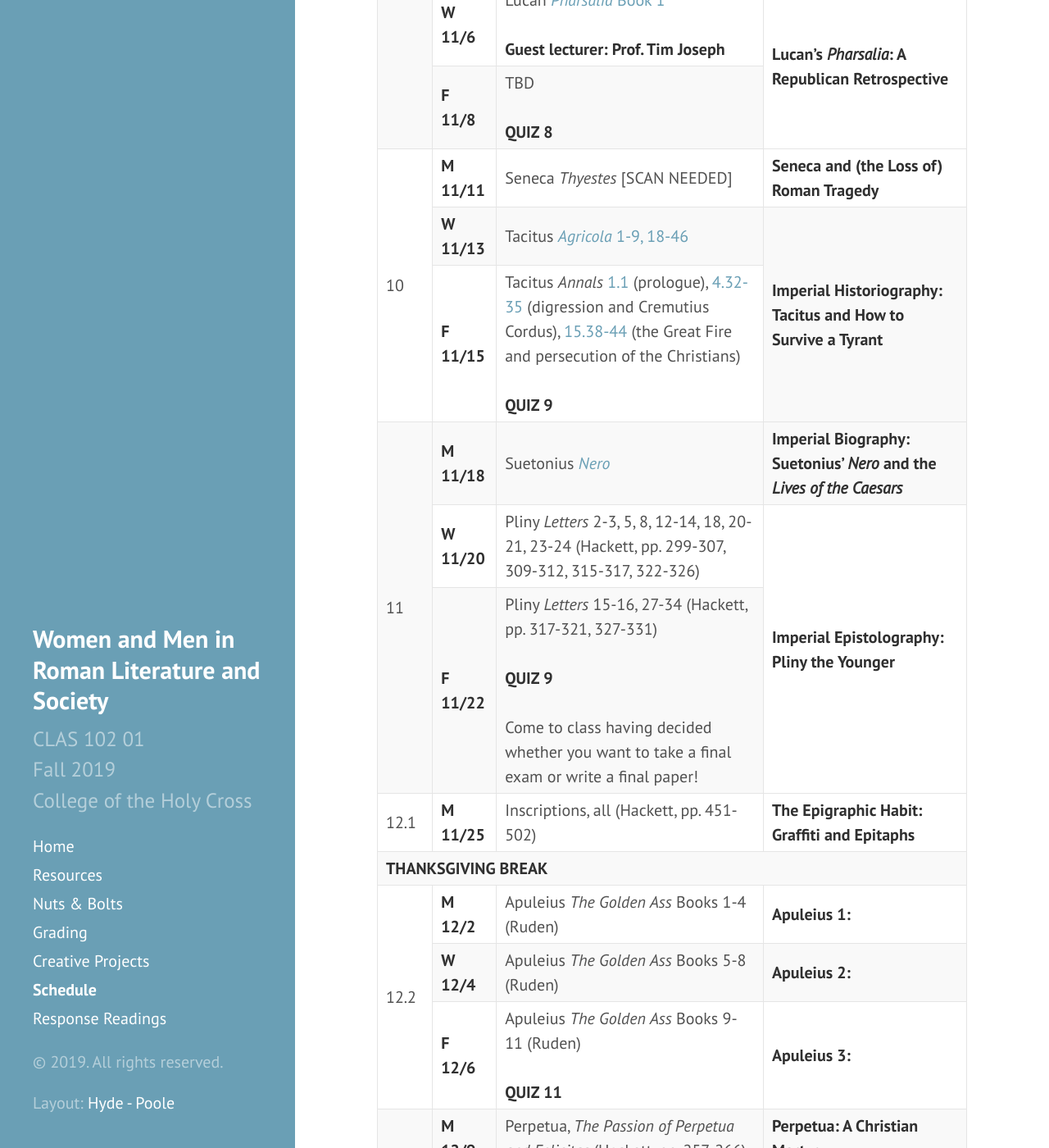
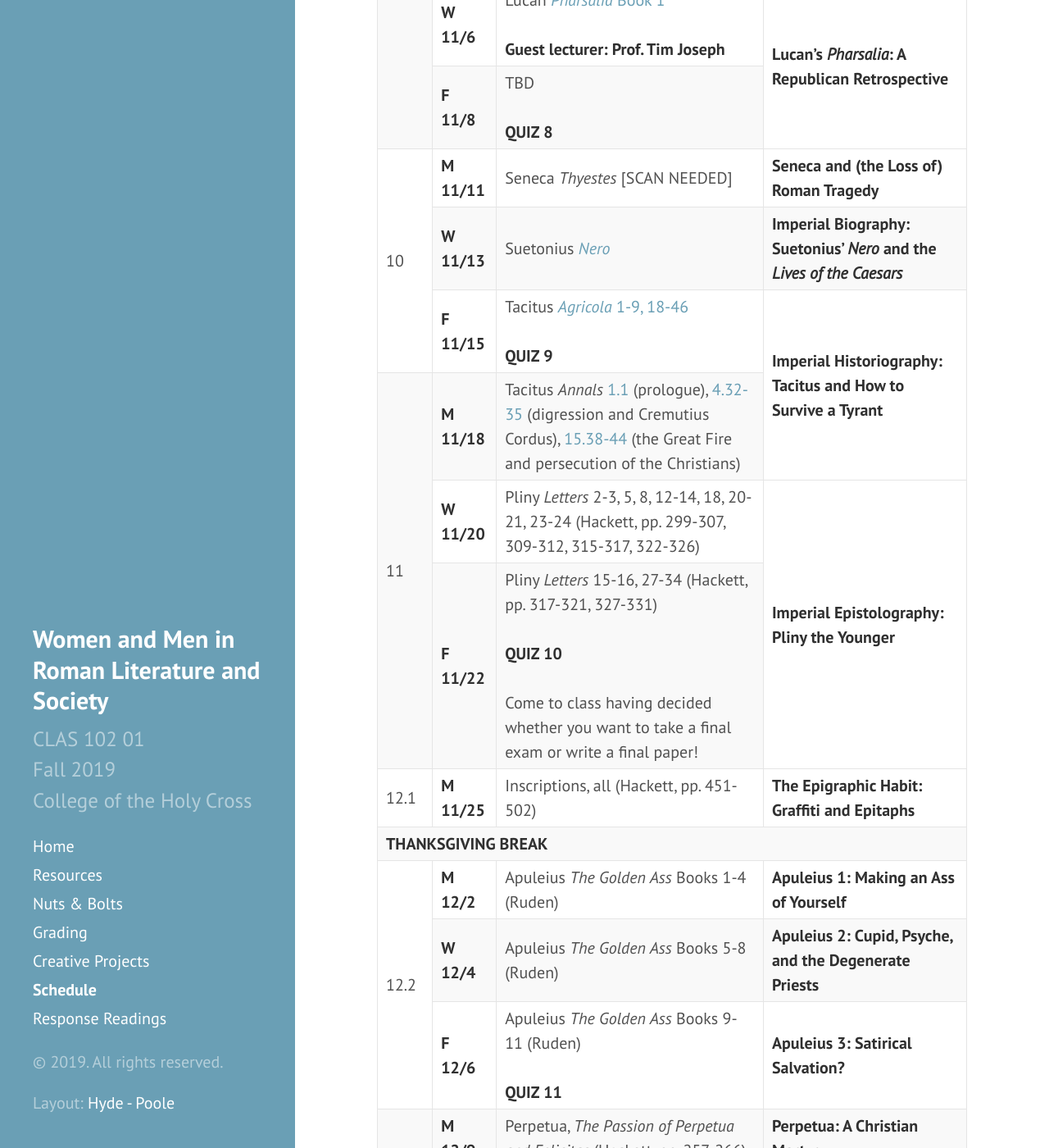
Before and after one commit to DLibatique/CLAS102-F19, a Jekyll site: the page built from 6-schedule.md, in a window 1280 px wide and 1400 px high, scrolled down 3427 px. Shown: the whole window at 82% size. Built offline with Jekyll 4.4.1, drawn with Linux system fonts in a browser that asks for light colours; comment, search, counter and statistics services are not loaded.

Commit message:
switched suetonius and tacitus, added titles to apuleius

```diff
--- a/6-schedule.md
+++ b/6-schedule.md
@@ -215,19 +215,19 @@ All reading assignments listed below should be completed by the date on which th
         </tr>
         <tr>
             <td><strong>W 11/13</strong></td>
-            <td>Tacitus <a href="https://holycross.idm.oclc.org/login?auth=cas&url=http://www.loebclassics.com/view/tacitus-agricola/1914/pb_LCL035.27.xml?rskey=YfTA94&result=1"><em>Agricola</em> 1-9, 18-46</a></td>
-            <td rowspan="2"><strong>Imperial Historiography: Tacitus and How to Survive a Tyrant</strong></td>
+            <td>Suetonius <a href="http://penelope.uchicago.edu/Thayer/E/Roman/Texts/Suetonius/12Caesars/Nero*.html"><em>Nero</em></a></td>
+            <td><strong>Imperial Biography: Suetonius’ <em>Nero</em> and the <em>Lives of the Caesars</em></strong></td>
         </tr>
         <tr>
             <td><strong>F 11/15</strong></td>
-            <td>Tacitus <em>Annals</em> <a href="http://penelope.uchicago.edu/Thayer/E/Roman/Texts/Tacitus/Annals/1A*.html">1.1</a> (prologue), <a href="http://penelope.uchicago.edu/Thayer/E/Roman/Texts/Tacitus/Annals/4C*.html">4.32-35</a> (digression and Cremutius Cordus), <a href="http://penelope.uchicago.edu/Thayer/E/Roman/Texts/Tacitus/Annals/15B*.html">15.38-44</a> (the Great Fire and persecution of the Christians)<br><br><strong>QUIZ 9</strong></td>
+            <td>Tacitus <a href="https://holycross.idm.oclc.org/login?auth=cas&url=http://www.loebclassics.com/view/tacitus-agricola/1914/pb_LCL035.27.xml?rskey=YfTA94&result=1"><em>Agricola</em> 1-9, 18-46</a><br><br><strong>QUIZ 9</strong></td>
+            <td rowspan="2"><strong>Imperial Historiography: Tacitus and How to Survive a Tyrant</strong></td>
         </tr>
 
         <tr> <!--Week 11 start-->
             <td rowspan="3">11</td>
             <td><strong>M 11/18</strong></td>
-            <td>Suetonius <a href="http://penelope.uchicago.edu/Thayer/E/Roman/Texts/Suetonius/12Caesars/Nero*.html"><em>Nero</em></a></td>
-            <td><strong>Imperial Biography: Suetonius’ <em>Nero</em> and the <em>Lives of the Caesars</em></strong></td>
+            <td>Tacitus <em>Annals</em> <a href="http://penelope.uchicago.edu/Thayer/E/Roman/Texts/Tacitus/Annals/1A*.html">1.1</a> (prologue), <a href="http://penelope.uchicago.edu/Thayer/E/Roman/Texts/Tacitus/Annals/4C*.html">4.32-35</a> (digression and Cremutius Cordus), <a href="http://penelope.uchicago.edu/Thayer/E/Roman/Texts/Tacitus/Annals/15B*.html">15.38-44</a> (the Great Fire and persecution of the Christians)</td>
         </tr>
         <tr>
             <td><strong>W 11/20</strong></td>
@@ -237,7 +237,7 @@ All reading assignments listed below should be completed by the date on which th
         <tr>
             <td><strong>F 11/22</strong></td>
             <td>Pliny <em>Letters</em> 15-16, 27-34 (Hackett, pp. 317-321, 327-331)
-              <br><br><strong>QUIZ 9</strong>
+              <br><br><strong>QUIZ 10</strong>
               <br><br>Come to class having decided whether you want to take a final exam or write a final paper!</td>
         </tr>
 
@@ -256,17 +256,17 @@ All reading assignments listed below should be completed by the date on which th
             <td rowspan="3">12.2</td>
             <td><strong>M 12/2</strong></td>
             <td>Apuleius <em>The Golden Ass</em> Books 1-4 (Ruden)</td>
-            <td><strong>Apuleius 1:</strong></td>
+            <td><strong>Apuleius 1: Making an Ass of Yourself</strong></td>
         </tr>
         <tr>
             <td><strong>W 12/4</strong></td>
             <td>Apuleius <em>The Golden Ass</em> Books 5-8 (Ruden)</td>
-            <td><strong>Apuleius 2:</strong></td>
+            <td><strong>Apuleius 2: Cupid, Psyche, and the Degenerate Priests</strong></td>
         </tr>
         <tr>
             <td><strong>F 12/6</strong></td>
             <td>Apuleius <em>The Golden Ass</em> Books 9-11 (Ruden)<br><br><strong>QUIZ 11</strong></td>
-            <td><strong>Apuleius 3:</strong></td>
+            <td><strong>Apuleius 3: Satirical Salvation?</strong></td>
         </tr>
 
         <tr> <!--Week 13 start-->
```
